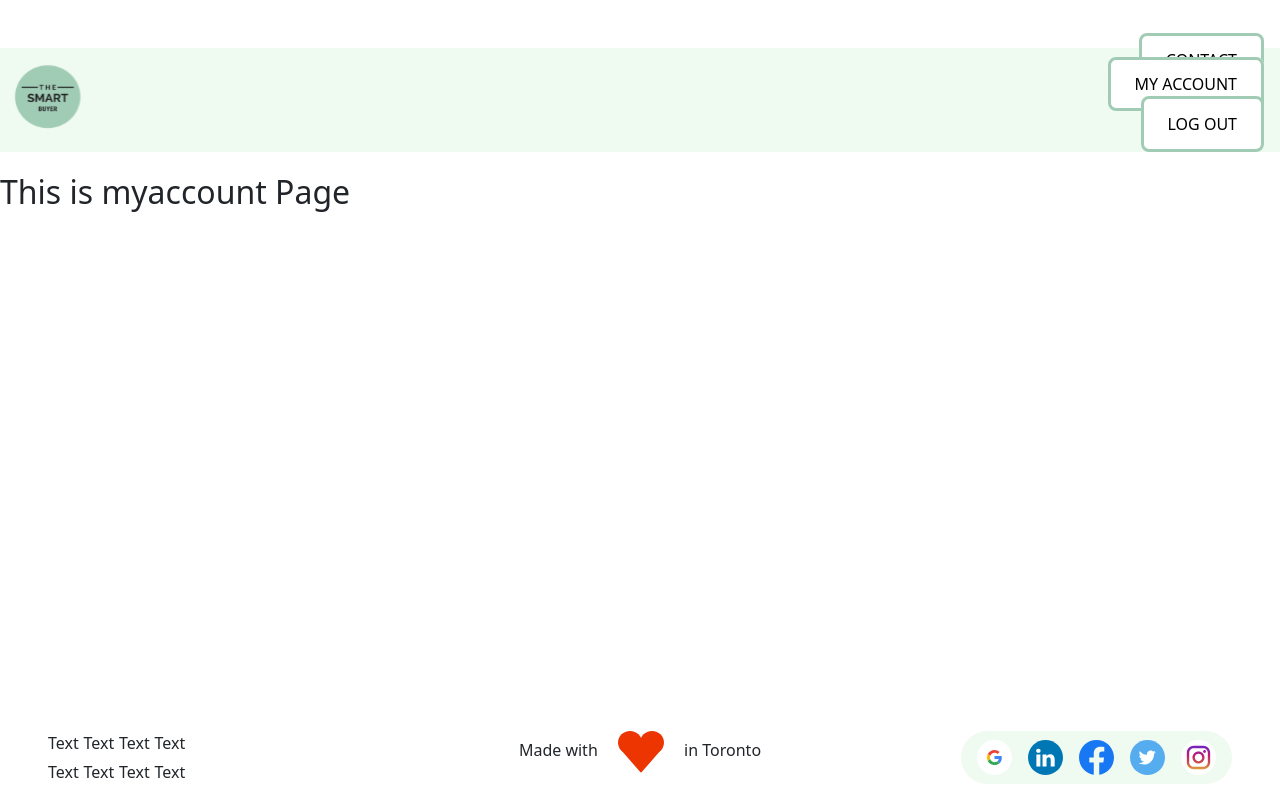
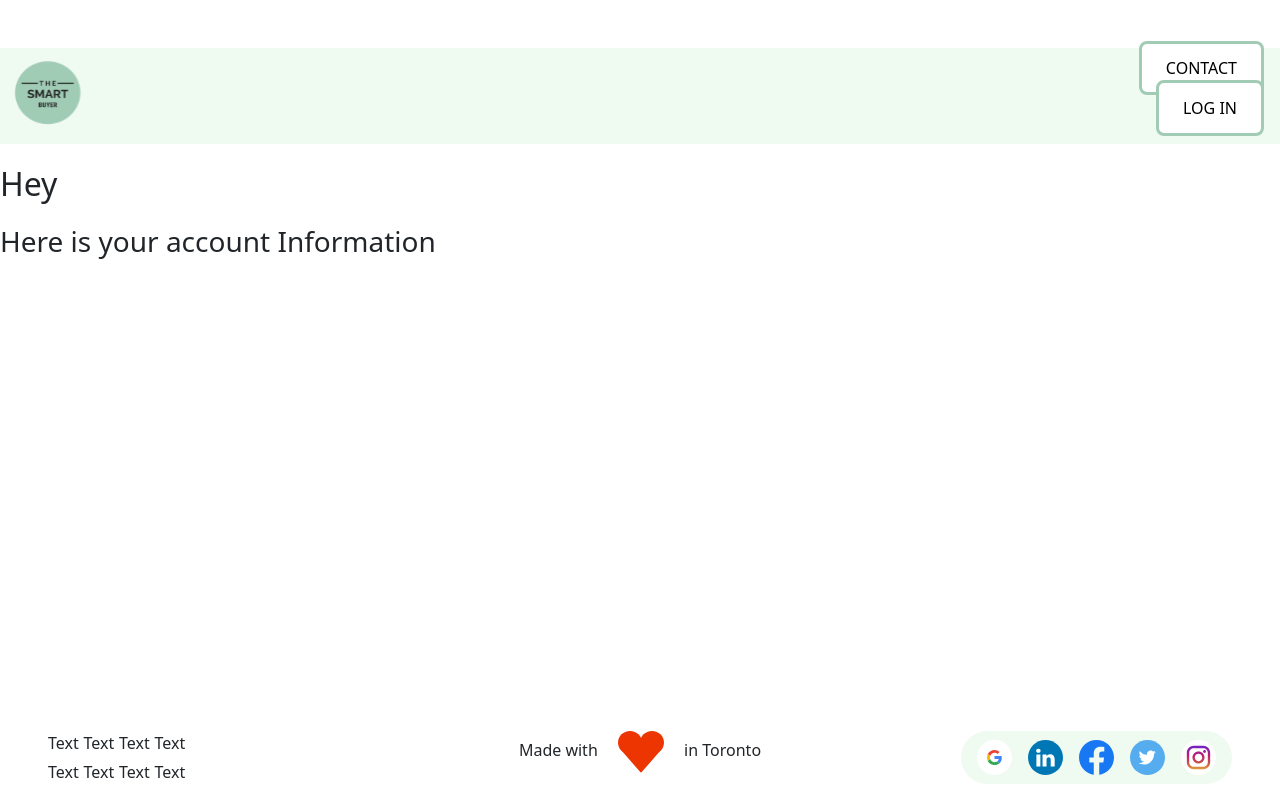
Before and after one commit to gazingintolife/TheSmartBuyer, a React app: page /account/1 in a window 1280 px wide. Built offline with nearby package versions, Linux system fonts and the light colour scheme; sample sign-in values are in the browser's storage.

Commit message:
MyAccount added to Private Routes

```diff
--- a/src/app/components/Header/Header.js
+++ b/src/app/components/Header/Header.js
@@ -1,10 +1,22 @@
-import React from 'react';
+import React, { useState } from 'react';
 import { Link, withRouter } from 'react-router-dom';
 import { Button } from '../button/button';
+import { connect } from "react-redux";
 import "./Header.scss";
 import Logo from "../../assets/logo.svg";
 
+
 const Header = (props) => {
+
+  // const _id = localStorage.getItem("user_id");
+  // const firstName = localStorage.getItem("firstName");
+  // const lastName = localStorage.getItem("lastName");
+
+  // props.userInfo({
+  //   _id: _id,
+  //   firstName : firstName,
+  //   lastName: lastName,
+  // });
 
   const onLogInClick = () => {
     console.log("clicked")
@@ -16,6 +28,10 @@ const Header = (props) => {
     props.history.push(`/signup`);
   }
 
+  const onAccountClick = () => {
+    props.history.push(`/account/${props._id}`)
+  }
+
   return (
     <header className="header-container">
 
@@ -23,9 +39,9 @@ const Header = (props) => {
 
       <nav className="navigation">
         <Link className="white-btn" to="/contact">Contact</Link>
-        { localStorage.getItem('auth-token') ? (
+        { props.user ? (
           <div>
-          <Link className="white-btn" to="/account">My Account</Link>
+          <Button onClick = {onAccountClick} buttonText = "My Account" />
 
           <Button onClick = {onLogOutClick} buttonText = "Log Out" />
           </div>
@@ -35,7 +51,6 @@ const Header = (props) => {
             <Button onClick = {onLogInClick} buttonText = "Log In" />
           </div>
         )}
-
       </nav>
 
       <hr />
@@ -43,4 +58,12 @@ const Header = (props) => {
   )
 };
 
-export default withRouter(Header);
+const mapStateToProps = (state) => {
+	return {
+    _id: state.userReducer._id,
+		user: state.userReducer.userLoggedIn
+	};
+};
+
+
+export default connect(mapStateToProps)(withRouter(Header));
--- a/src/app/components/Pages/account/account.js
+++ b/src/app/components/Pages/account/account.js
@@ -1,11 +1,13 @@
 import React from 'react'
 
-const account = () => {
+const myAccount = () => {
+    const user = localStorage.getItem("firstName")
     return (
         <div>
-            <h1> This is myaccount Page </h1>
+            <h1> Hey {user}</h1>
+            <h3> Here is your account Information </h3>
         </div>
     )
 }
 
-export default account;
+export default myAccount;
--- a/src/app/components/Pages/login/login.js
+++ b/src/app/components/Pages/login/login.js
@@ -50,9 +50,13 @@ class Login extends React.Component {
 						_id: response.data.body._id,
 						firstName: response.data.body.firstName,
 						lastName: response.data.body.lastName,
+						userLoggedIn: true,
 					});
 					if (response.status === 200) {
 						localStorage.setItem("auth-token", response.data.token);
+						localStorage.setItem("user_id", this.props._id);
+						localStorage.setItem("firstName", this.props.firstName);
+						localStorage.setItem("lastName", this.props.firstName);
 						this.props.history.push(`/dashboard/${this.props._id}`);
 					}
 					console.log(response);
--- a/src/app/components/Pages/signup/signup.js
+++ b/src/app/components/Pages/signup/signup.js
@@ -32,6 +32,9 @@ class Signup extends React.Component {
 				});
 
 				localStorage.setItem("auth-token", response.data.token);
+				localStorage.setItem("user_id", this.props._id);
+				localStorage.setItem("firstName", this.props.firstName);
+				localStorage.setItem("lastName", this.props.firstName);
 				return this.props.history.push(`/dashboard/${this.props._id}`);
 			})
 			.catch((err) => {
--- a/src/app/router/App.js
+++ b/src/app/router/App.js
@@ -11,7 +11,7 @@ import dashboard from '../components/Pages/dashboard/dashboard';
 import signup from '../components/Pages/signup/signUp';
 import checkout from '../components/Pages/checkout/checkout';
 import contact from '../components/Pages/contact/contact';
-import account from '../components/Pages/account/account';
+import myAccount from '../components/Pages/account/account';
 import NotFound from '../components/NotFound/NotFound';
 import login from '../components/Pages/login/login';
 import PrivateRoute from './privateRoute';
@@ -27,7 +27,7 @@ const App = () => (
           <Route path="/contact" component={contact}/>
           <PrivateRoute path= "/dashboard/:id?" component={dashboard}/>
           <PrivateRoute path="/checkout" component={checkout}/>
-          <PrivateRoute path="/account" component={account}/>
+          <PrivateRoute path="/account/:id?" component={myAccount}/>
           <Route component={NotFound}/>
         </Switch>
 
```
